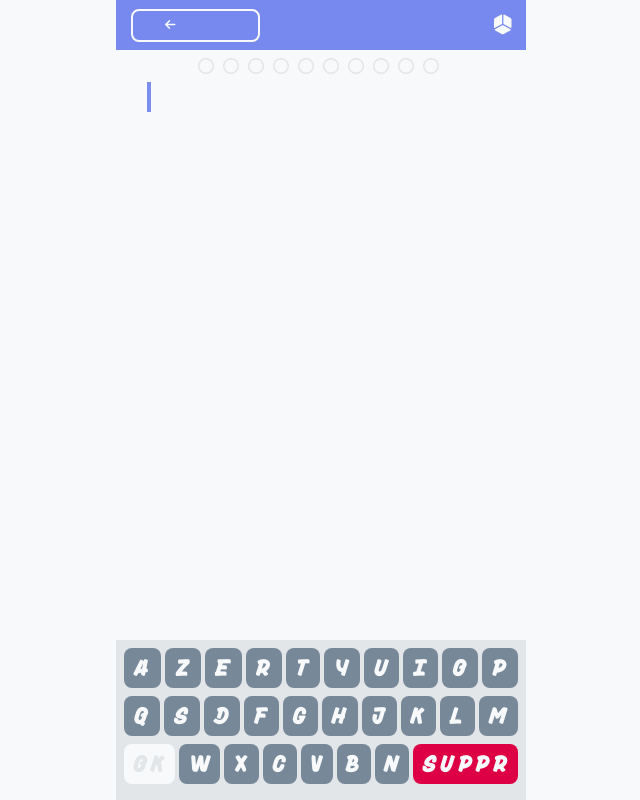
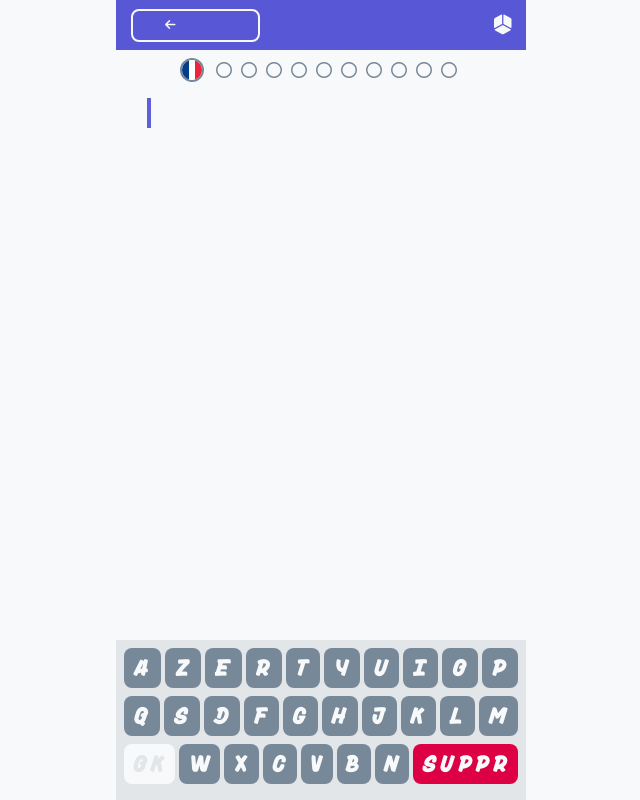
Before and after one commit to Matteo-Porrani/cinq-lettres, a Vue app: page /game in a window 1280 px wide. Shown: the whole page, without its empty margins (319-959 px from the left). Built offline with nearby package versions, Linux system fonts and the light colour scheme; a web font is replaced by a local one.

Commit message:
Fix bug choix langue

```diff
--- a/src/assets/css/variables.scss
+++ b/src/assets/css/variables.scss
@@ -8,8 +8,10 @@ $light-hover: #e2e6e9;
 $mid: #789;
 $soft: #a8b3bd;
 
-$primary: #78e;
-$primary-hover: #66e;
+//$primary: #78e;
+//$primary-hover: #66e;
+$primary: #5858d6;
+$primary-hover: #4747b5;
 //$secondary: #9de;
 $secondary: #dbe;
 $success: #375;
--- a/src/components/UI/BaseToggle.vue
+++ b/src/components/UI/BaseToggle.vue
@@ -1,7 +1,7 @@
 <template>
     <div id="baseToggle"
          @click="toggleSwitch"
-         :class="{'just-start': selectedLeft, 'just-end': !selectedLeft}"
+         :class="{'just-start': state, 'just-end': !state}"
     >
         <div class="switch"></div>
     </div>
@@ -11,11 +11,19 @@
 export default {
     name: "BaseToggle",
 
-    data() {
-        return {
-            selectedLeft: true,
-        }
+    props: {
+        // 'state' is true/false and will determine the left/right state of the toggle
+        state: {
+            type: Boolean,
+            required: true,
+        },
     },
+
+    // data() {
+    //     return {
+    //         selectedLeft: true,
+    //     }
+    // },
 
     methods: {
 
--- a/src/components/UI/LanguageSelector.vue
+++ b/src/components/UI/LanguageSelector.vue
@@ -1,12 +1,12 @@
 <template>
-    <div id="languageSelector" class="my-4">
+    <div id="languageSelector" class="mt-5">
 
         <div class="flag-section">
             <FlagIcon :colors="['#023e8a', '#fff', '#ef233c']" :selected="selectedFrench"/>
         </div>
 
         <div class="toggle-section">
-            <BaseToggle @click="toggleLanguage"/>
+            <BaseToggle @click="toggleLanguage" :state="selectedFrench"/>
         </div>
 
         <div class="flag-section">
--- a/src/components/UI/SingleKey.vue
+++ b/src/components/UI/SingleKey.vue
@@ -81,10 +81,10 @@ export default {
     align-items: center;
 
     span {
-        user-select: none; /* supported by Chrome and Opera */
-        -webkit-user-select: none; /* Safari */
-        -moz-user-select: none; /* Firefox */
-        -ms-user-select: none; /* Internet Explorer/Edge */
+        //user-select: none; /* supported by Chrome and Opera */
+        //-webkit-user-select: none; /* Safari */
+        //-moz-user-select: none; /* Firefox */
+        //-ms-user-select: none; /* Internet Explorer/Edge */
         display: inline-block;
         transform: translate(2px, 2px);
     }
--- a/src/components/UI/TheHomeHeader.vue
+++ b/src/components/UI/TheHomeHeader.vue
@@ -5,7 +5,7 @@
             style="transform: translate(-1%, -111%);">
             PENTA
         </h1>
-        <h2 class="f-inria text-center mt-2" style="font-weight: normal;">
+        <h2 class="f-inria text-center" style="font-weight: normal; margin-top: -40px">
             <span v-html="homeClaim"></span>
         </h2>
     </div>
--- a/src/components/game/SubmitCounter.vue
+++ b/src/components/game/SubmitCounter.vue
@@ -1,9 +1,14 @@
 <template>
 <!--    <p class="f-inria text-mid fs-2">{{ 10 - submissions.length }} tentatives restantes</p>-->
-    <section id="submitCounter" class="my-1 mb-1">
+    <section id="submitCounter" class="my-1 mb-2">
         <!--    <small>#submitCounter</small>-->
 
+
+        <FlagIcon v-if="selectedFrench" :colors="['#023e8a', '#fff', '#ef233c']" :selected="true" :small="true" class="me-1"/>
+        <FlagIcon v-if="!selectedFrench" :colors="['#25a18e', '#fff', '#ef233c']" :selected="true" :small="true" class="me-1"/>
+
         <!--    FULL -->
+
         <i v-for="n in submissions.length" :key="n" class="fas fs-2 fa-circle"></i>
         <i v-for="n in (10 - submissions.length)" :key="n" class="far fs-2 fa-circle"></i>
 
@@ -11,14 +16,20 @@
 </template>
 
 <script>
+import FlagIcon from "@/components/lang/FlagIcon.vue";
+
 import {mapState} from 'pinia';
 import {useGameStore} from "@/stores/GameStore.js";
 
 export default {
     name: "SubmitCounter",
+    components: {
+        FlagIcon,
+    },
 
     computed: {
         ...mapState(useGameStore, [
+            'selectedFrench',
             'submissions',
         ]),
     }
@@ -30,17 +41,25 @@ export default {
 
 #submitCounter {
     //outline: 2px solid #d04;
+    //background-color: $light-hover;
 
     display: flex;
     gap: 4px;
     justify-content: center;
+    align-items: center;
 
     i.fas {
         color: $primary;
     }
 
     i.far {
-        color: $light-hover;
+        color: $mid;
+    }
+
+
+    .flag-section {
+        //display: none;
+        //transform: scale(.4) !important;
     }
 }
 
--- a/src/components/lang/FlagIcon.vue
+++ b/src/components/lang/FlagIcon.vue
@@ -1,5 +1,5 @@
 <template>
-<div id="flagIcon" :class="{'selected': selected}">
+<div id="flagIcon" :class="{'selected': selected, 'flag-small': small}">
     <div class="flag-stripe" :style="'background-color: ' + colors[0]"></div>
     <div class="flag-stripe" :style="'background-color: ' + colors[1]"></div>
     <div class="flag-stripe" :style="'background-color: ' + colors[2]"></div>
@@ -18,6 +18,10 @@ export default {
         selected: {
             type: Boolean,
             required: true,
+        },
+        small: {
+            type: Boolean,
+            required: false,
         },
     }
 }
@@ -41,6 +45,11 @@ export default {
     &.selected {
         height: 60px;
         width: 60px;
+
+        &.flag-small {
+            height: 24px;
+            width: 24px;
+        }
     }
 
     .flag-stripe {
--- a/src/components/navigation/MainNavigation.vue
+++ b/src/components/navigation/MainNavigation.vue
@@ -1,5 +1,5 @@
 <template>
-    <section id="mainNavigation" class="mt-8">
+    <section id="mainNavigation" class="mt-5">
         <!--        <small>#mainNavigation</small>-->
 
         <!-- GAME -->
```
